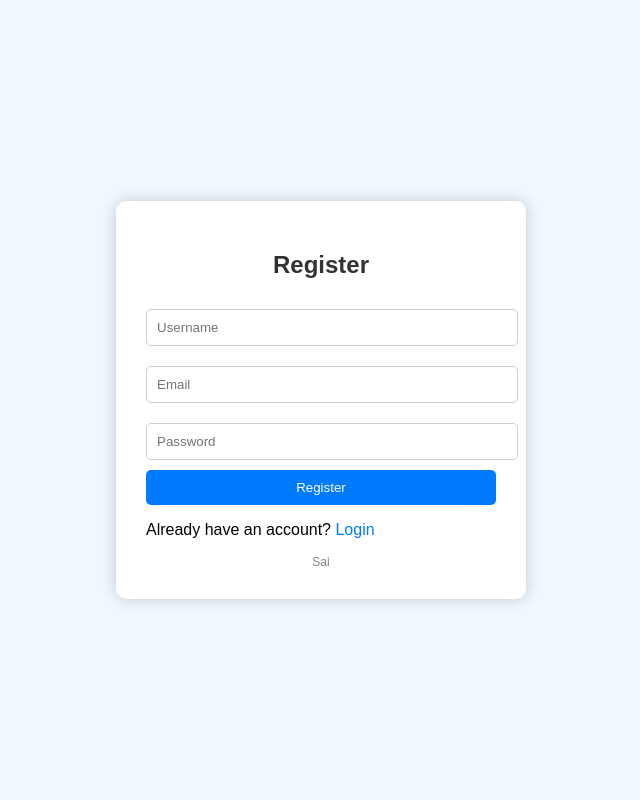
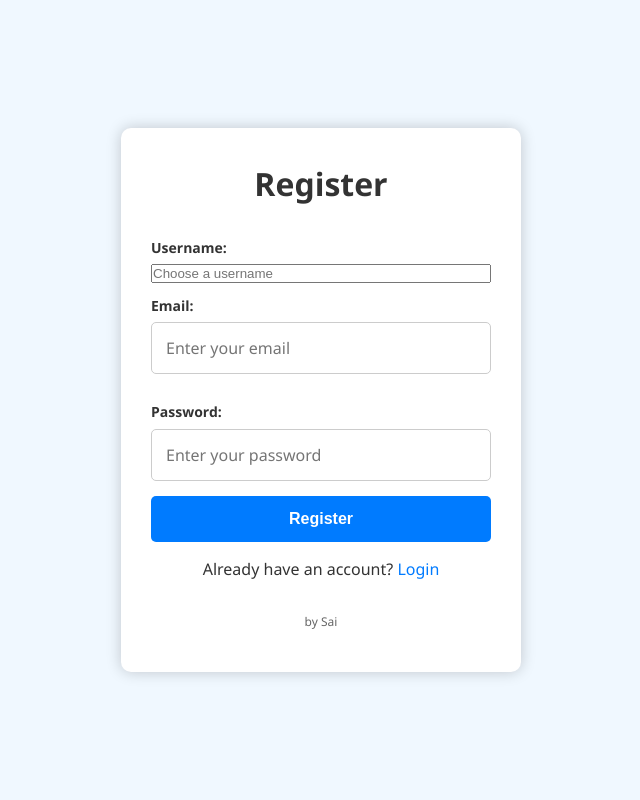
Before and after one commit to saitheking123/web_file, a Python web app: template templates/register.html in a window 1280 px wide. Shown: the whole page, without its empty margins (319-959 px from the left). Run offline with Jinja, Linux system fonts and the light colour scheme; the template is opened without the code that fills it, so the values that code supplies are empty.

Commit message:
responsibleweb

```diff
--- /dev/null
+++ b/static/css/styles.css
@@ -0,0 +1,462 @@
+/* ==========================================
+   RESPONSIVE WEBSITE - Mobile First Design
+   =========================================== */
+
+/* Global Styles */
+* {
+    margin: 0;
+    padding: 0;
+    box-sizing: border-box;
+}
+
+body {
+    font-family: 'Segoe UI', Tahoma, Geneva, Verdana, sans-serif;
+    line-height: 1.6;
+    color: #333;
+}
+
+/* ==========================================
+   HEADER STYLES
+   =========================================== */
+.header {
+    background: #343a40;
+    color: white;
+    padding: 15px;
+    text-align: center;
+    font-size: 18px;
+    word-wrap: break-word;
+}
+
+.header a {
+    color: #ffc107;
+    text-decoration: none;
+    margin-left: 10px;
+}
+
+.header a:hover {
+    text-decoration: underline;
+}
+
+/* ==========================================
+   FOOTER STYLES
+   =========================================== */
+.footer {
+    text-align: center;
+    margin-top: 20px;
+    font-size: 12px;
+    color: #666;
+    padding: 10px;
+}
+
+/* ==========================================
+   CONTAINER STYLES - Mobile First
+   =========================================== */
+.container {
+    width: 100%;
+    max-width: 100%;
+    margin: 0 auto;
+    padding: 15px;
+}
+
+/* ==========================================
+   FORM STYLES - Mobile Responsive
+   =========================================== */
+form {
+    display: flex;
+    flex-direction: column;
+}
+
+label {
+    font-weight: 600;
+    margin-top: 12px;
+    margin-bottom: 5px;
+    font-size: 14px;
+}
+
+input[type="text"],
+input[type="email"],
+input[type="password"],
+input[type="file"],
+textarea,
+select {
+    width: 100%;
+    padding: 12px;
+    margin-bottom: 15px;
+    border-radius: 5px;
+    border: 1px solid #ccc;
+    font-size: 16px; /* Prevents iOS auto-zoom on focus */
+    font-family: inherit;
+}
+
+input[type="text"]:focus,
+input[type="email"]:focus,
+input[type="password"]:focus,
+input[type="file"]:focus,
+textarea:focus,
+select:focus {
+    outline: none;
+    border-color: #007BFF;
+    box-shadow: 0 0 5px rgba(0, 123, 255, 0.5);
+}
+
+/* ==========================================
+   BUTTON STYLES - Touch Friendly
+   =========================================== */
+button,
+.btn {
+    width: 100%;
+    padding: 12px;
+    margin-bottom: 10px;
+    background: #007BFF;
+    color: white;
+    border: none;
+    border-radius: 5px;
+    font-size: 16px;
+    font-weight: 600;
+    cursor: pointer;
+    transition: background 0.3s, transform 0.1s;
+    touch-action: manipulation;
+}
+
+button:active,
+.btn:active {
+    transform: scale(0.98);
+}
+
+button:hover,
+.btn:hover {
+    background: #0056b3;
+}
+
+button.register-btn {
+    background: #28a745;
+}
+
+button.register-btn:hover {
+    background: #1e7e34;
+}
+
+button.logout-btn {
+    background: #dc3545;
+}
+
+button.logout-btn:hover {
+    background: #c82333;
+}
+
+button.upload-btn {
+    background: #17a2b8;
+}
+
+button.upload-btn:hover {
+    background: #117a8b;
+}
+
+/* ==========================================
+   LINK STYLES
+   =========================================== */
+a {
+    color: #007BFF;
+    text-decoration: none;
+}
+
+a:hover {
+    text-decoration: underline;
+}
+
+/* ==========================================
+   TEXT STYLES
+   =========================================== */
+h1, h2, h3, h4, h5, h6 {
+    margin-top: 0;
+    margin-bottom: 15px;
+    color: #333;
+}
+
+h2 {
+    font-size: 22px;
+    text-align: center;
+}
+
+p {
+    margin-bottom: 15px;
+    text-align: center;
+}
+
+/* ==========================================
+   CARD LAYOUT - Home Page
+   =========================================== */
+.cards {
+    display: flex;
+    flex-direction: column;
+    gap: 15px;
+    margin: 20px 0;
+}
+
+.card {
+    background: white;
+    border-radius: 10px;
+    padding: 20px;
+    text-align: center;
+    box-shadow: 0 4px 12px rgba(0, 0, 0, 0.15);
+    transition: transform 0.3s, box-shadow 0.3s;
+}
+
+.card:active {
+    transform: scale(0.98);
+}
+
+.card a {
+    display: block;
+    text-decoration: none;
+    color: #007BFF;
+    font-size: 18px;
+    font-weight: bold;
+}
+
+.card:hover {
+    box-shadow: 0 8px 20px rgba(0, 0, 0, 0.2);
+}
+
+/* ==========================================
+   WELCOME SECTION
+   =========================================== */
+.welcome {
+    text-align: center;
+    margin: 20px 0;
+    color: #333;
+    font-size: 20px;
+}
+
+/* ==========================================
+   MESSAGE STYLES
+   =========================================== */
+.message {
+    padding: 12px;
+    margin-bottom: 15px;
+    border-radius: 5px;
+    background: #d4edda;
+    color: #155724;
+    border: 1px solid #c3e6cb;
+    font-size: 14px;
+}
+
+.error {
+    background: #f8d7da;
+    color: #721c24;
+    border-color: #f5c6cb;
+}
+
+/* ==========================================
+   BACKGROUND GRADIENTS
+   =========================================== */
+.bg-gradient-blue {
+    background: linear-gradient(135deg, #667eea 0%, #764ba2 100%);
+    min-height: 100vh;
+}
+
+.bg-gradient-cyan {
+    background: linear-gradient(120deg, #89f7fe, #66a6ff);
+    min-height: 100vh;
+}
+
+/* ==========================================
+   LOGIN/REGISTER FORM CONTAINER
+   =========================================== */
+.form-container {
+    background: white;
+    border-radius: 10px;
+    box-shadow: 0 4px 12px rgba(0, 0, 0, 0.15);
+    padding: 20px;
+    margin: 20px auto;
+    width: 100%;
+    max-width: 400px;
+}
+
+.form-container h2 {
+    color: #333;
+    margin-bottom: 25px;
+}
+
+.form-link {
+    text-align: center;
+    margin-top: 15px;
+    font-size: 14px;
+}
+
+.form-link a {
+    color: #007BFF;
+    font-weight: 600;
+}
+
+/* ==========================================
+   RESPONSIVE BREAKPOINTS
+   =========================================== */
+
+/* Tablet (600px and up) */
+@media screen and (min-width: 600px) {
+    .container {
+        max-width: 600px;
+        padding: 20px;
+    }
+
+    .form-container {
+        max-width: 450px;
+        padding: 30px;
+    }
+
+    .cards {
+        flex-direction: row;
+        flex-wrap: wrap;
+        justify-content: center;
+        gap: 20px;
+    }
+
+    .card {
+        width: 45%;
+        min-width: 200px;
+        padding: 25px;
+    }
+
+    h2 {
+        font-size: 26px;
+    }
+
+    .welcome {
+        font-size: 24px;
+    }
+
+    button,
+    .btn {
+        margin-bottom: 15px;
+    }
+}
+
+/* Large Tablet / Desktop (768px and up) */
+@media screen and (min-width: 768px) {
+    .container {
+        max-width: 750px;
+        padding: 30px;
+    }
+
+    .form-container {
+        max-width: 500px;
+        padding: 40px;
+    }
+
+    .cards {
+        gap: 25px;
+    }
+
+    .card {
+        width: auto;
+        flex: 0 0 auto;
+        min-width: 220px;
+        padding: 30px;
+    }
+
+    h2 {
+        font-size: 28px;
+    }
+
+    .header {
+        padding: 20px;
+        font-size: 20px;
+    }
+}
+
+/* Large Desktop (1024px and up) */
+@media screen and (min-width: 1024px) {
+    .container {
+        max-width: 1000px;
+        padding: 40px;
+    }
+
+    .form-container {
+        max-width: 550px;
+    }
+
+    .cards {
+        gap: 30px;
+        justify-content: center;
+    }
+
+    .card {
+        width: 250px;
+        padding: 35px;
+    }
+
+    h2 {
+        font-size: 32px;
+    }
+
+    .welcome {
+        font-size: 28px;
+        margin: 40px 0;
+    }
+
+    button,
+    .btn {
+        padding: 14px;
+    }
+
+    input[type="text"],
+    input[type="email"],
+    input[type="password"],
+    input[type="file"],
+    textarea,
+    select {
+        padding: 14px;
+    }
+}
+
+/* ==========================================
+   UTILITY CLASSES
+   =========================================== */
+.text-center {
+    text-align: center;
+}
+
+.mt-20 {
+    margin-top: 20px;
+}
+
+.mb-20 {
+    margin-bottom: 20px;
+}
+
+.pt-20 {
+    padding-top: 20px;
+}
+
+.pb-20 {
+    padding-bottom: 20px;
+}
+
+/* ==========================================
+   ACCESSIBILITY
+   =========================================== */
+@media (prefers-reduced-motion: reduce) {
+    * {
+        animation-duration: 0.01ms !important;
+        animation-iteration-count: 1 !important;
+        transition-duration: 0.01ms !important;
+    }
+}
+
+/* High contrast mode support */
+@media (prefers-contrast: more) {
+    input[type="text"],
+    input[type="email"],
+    input[type="password"],
+    input[type="file"],
+    textarea,
+    select {
+        border-width: 2px;
+    }
+
+    button,
+    .btn {
+        border: 2px solid currentColor;
+    }
+}
--- a/templates/register.html
+++ b/templates/register.html
@@ -1,29 +1,49 @@
 <!DOCTYPE html>
-<html>
+<html lang="en">
 <head>
+    <meta charset="UTF-8">
+    <meta name="viewport" content="width=device-width, initial-scale=1.0">
     <title>Register</title>
+    <link rel="stylesheet" href="/static/css/styles.css">
     <style>
-        body { font-family: Arial; background: #f0f8ff; display: flex; justify-content: center; align-items: center; height: 100vh; margin: 0;}
-        .container { background: #fff; padding: 30px; border-radius: 10px; box-shadow: 0 0 15px rgba(0,0,0,0.2); width: 350px; }
-        h2 { text-align: center; color: #333; }
-        input { width: 100%; padding: 10px; margin: 10px 0; border-radius: 5px; border: 1px solid #ccc; }
-        button { width: 100%; padding: 10px; background: #007BFF; color: white; border: none; border-radius: 5px; cursor: pointer; }
-        button:hover { background: #0056b3; }
-        .footer { text-align: center; margin-top: 15px; font-size: 12px; color: gray; }
-        a { text-decoration: none; color: #007BFF; }
+        body {
+            background: #f0f8ff;
+            display: flex;
+            justify-content: center;
+            align-items: center;
+            min-height: 100vh;
+            padding: 20px;
+        }
+        .container {
+            background: #fff;
+            padding: 30px;
+            border-radius: 10px;
+            box-shadow: 0 0 15px rgba(0,0,0,0.2);
+            width: 100%;
+            max-width: 400px;
+        }
+        button {
+            background: #007BFF;
+        }
+        button:hover {
+            background: #0056b3;
+        }
     </style>
 </head>
 <body>
     <div class="container">
         <h2>Register</h2>
         <form method="POST">
-            <input name="username" placeholder="Username" required>
-            <input name="email" type="email" placeholder="Email" required>
-            <input name="password" type="password" placeholder="Password" required>
+            <label for="username">Username:</label>
+            <input id="username" name="username" placeholder="Choose a username" required>
+            <label for="email">Email:</label>
+            <input id="email" name="email" type="email" placeholder="Enter your email" required>
+            <label for="password">Password:</label>
+            <input id="password" name="password" type="password" placeholder="Enter your password" required>
             <button type="submit">Register</button>
         </form>
         <p>Already have an account? <a href="/login">Login</a></p>
-        <div class="footer"> Sai</div>
+        <div class="footer"> by Sai</div>
     </div>
 </body>
 </html>
```
Also changed, not shown: templates/home.html (+4 -42 lines), templates/login.html (+24 -11 lines), templates/upload.html (+25 -12 lines).
